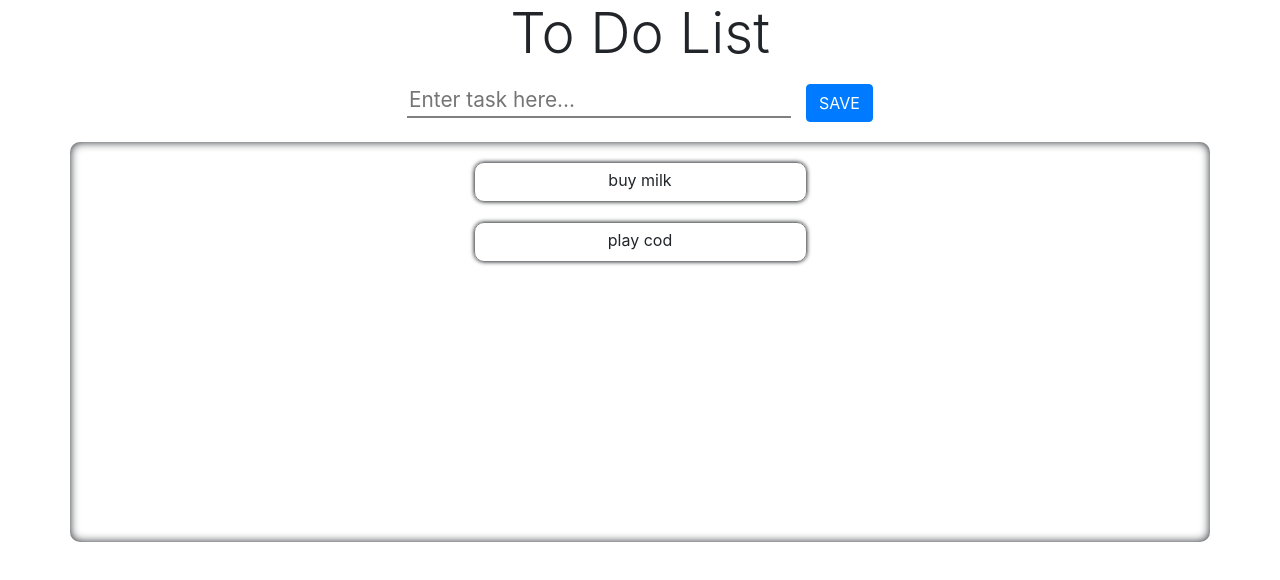
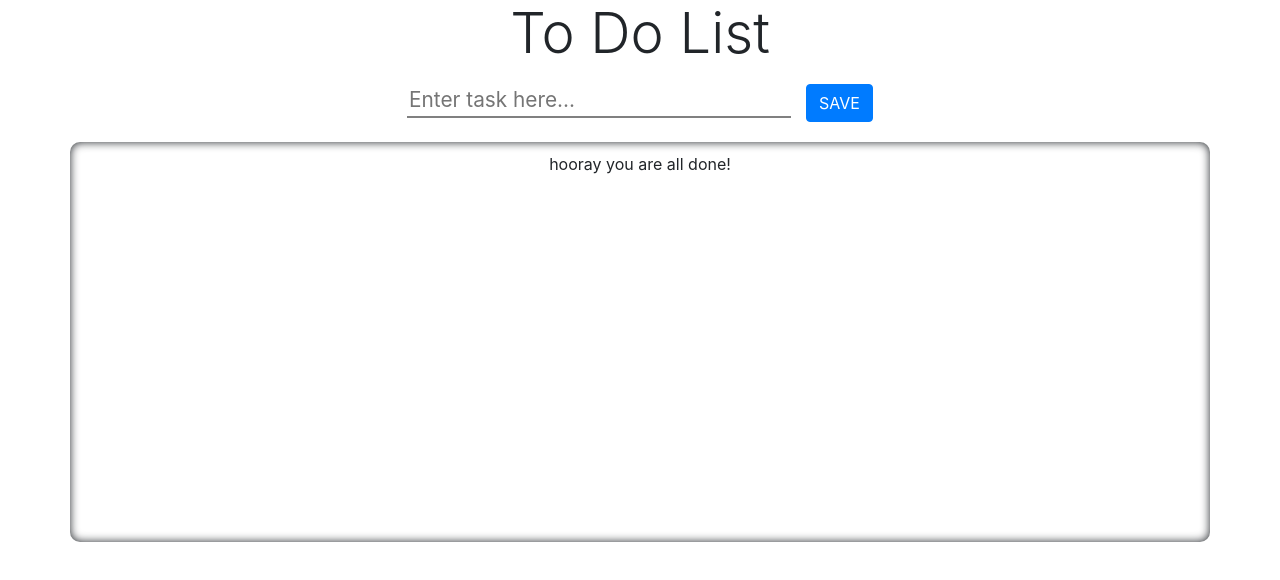
Before and after one commit to ezraguy/to-do-app, a React (Create React App) app: page / in a window 1280 px wide. Shown: the top 580 px of the page. Built offline with nearby package versions, Linux system fonts and the light colour scheme.

Commit message:
removing default options

```diff
--- a/src/components/list.jsx
+++ b/src/components/list.jsx
@@ -6,10 +6,9 @@ class TasksList extends Component {
   constructor(props) {
     super(props);
     this.state = {
-      todos: [
-        { id: 1, content: "buy milk", date: "10.4.2004" },
-        { id: 2, content: "play cod", date: "20.5.2005" },
-      ],
+      classes: "list-item animate__bounceInDown",
+      exitClasses: "list-item animate__backOutRight",
+      todos: [],
     };
   }
 
@@ -37,7 +36,7 @@ class TasksList extends Component {
     }
   };
 
-  deleteTask = (id) => {
+  deleteTask = (e, id) => {
     let { todos } = this.state;
     let filterdArr = _.filter(todos, (task) => {
       return task.id !== id;
@@ -54,11 +53,12 @@ class TasksList extends Component {
           <div className="container-list container ">
             {todos.map((task) => {
               return (
-                <div className="list-item animate__bounceInDown" key={task.id}>
+                <div className={this.state.classes} key={task.id}>
                   {task.content}
                   <span className="task-date text-muted">{task.date}</span>
-                  <i onClick={() => this.deleteTask(task.id)}>
+
                   <svg
+                    onClick={(e) => this.deleteTask(e, task.id)}
                     xmlns="http://www.w3.org/2000/svg"
                     width="24"
                     height="24"
@@ -66,7 +66,6 @@ class TasksList extends Component {
                   >
                     <path d="M12 2c5.514 0 10 4.486 10 10s-4.486 10-10 10-10-4.486-10-10 4.486-10 10-10zm0-2c-6.627 0-12 5.373-12 12s5.373 12 12 12 12-5.373 12-12-5.373-12-12-12zm4.393 7.5l-5.643 5.784-2.644-2.506-1.856 1.858 4.5 4.364 7.5-7.643-1.857-1.857z" />
                   </svg>
-                  </i>
                 </div>
               );
             })}
--- a/src/css/list.css
+++ b/src/css/list.css
@@ -36,7 +36,7 @@
   transition: ease 0.3s;
 }
 
-.list-item i svg {
+.list-item svg {
   fill: green;
   position: absolute;
   opacity: 0;
```
Lines whose indentation alone changed are shown as unchanged.
